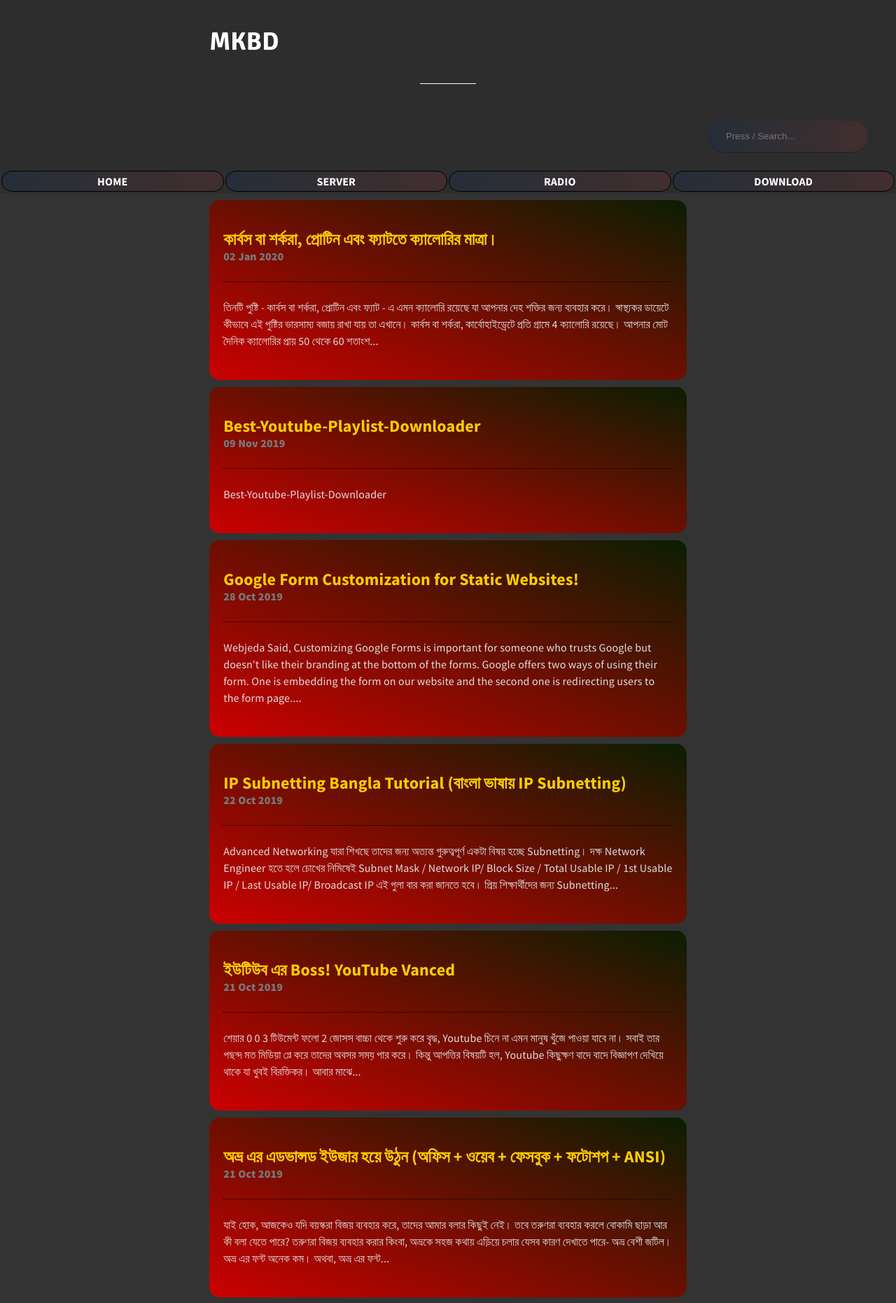
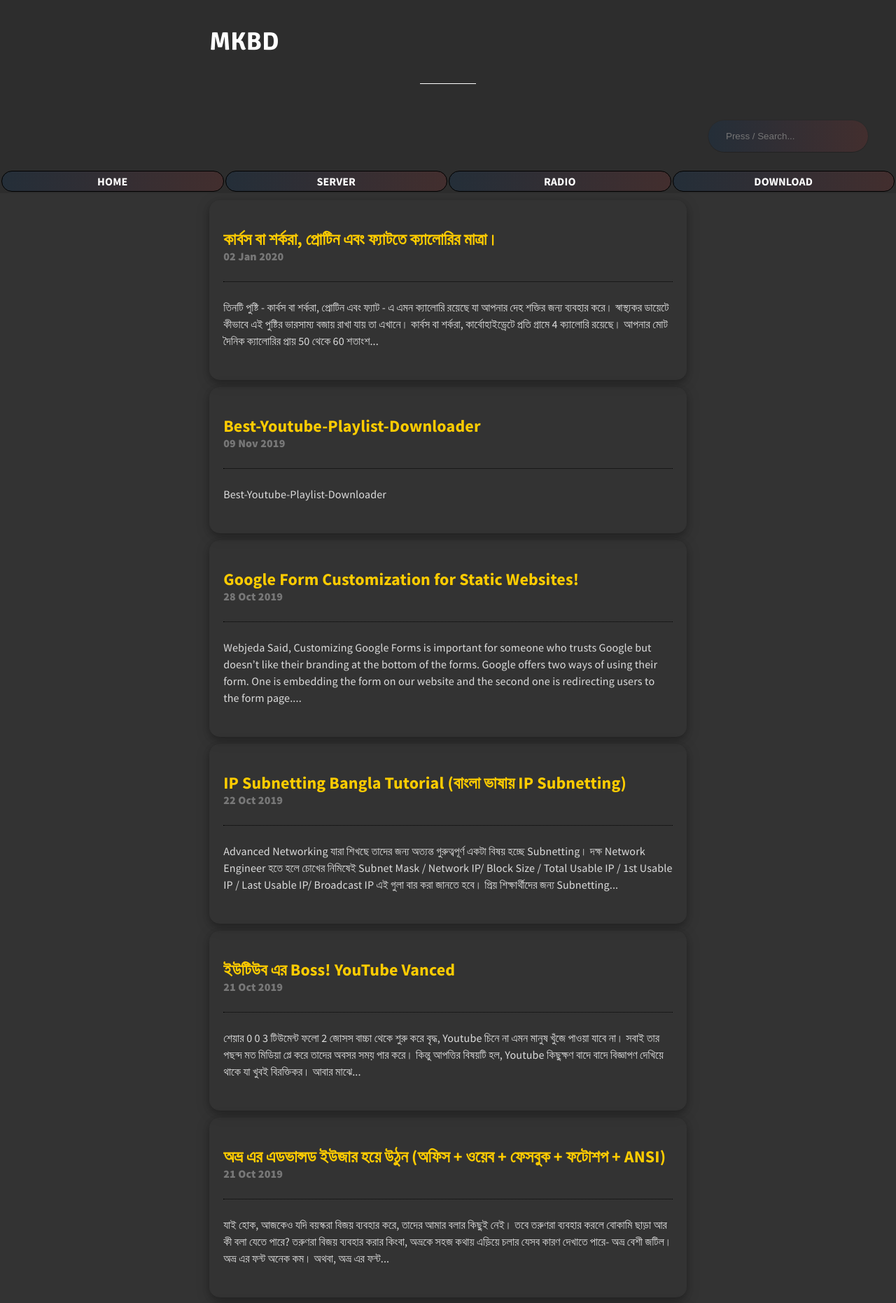
Before and after one commit to bdmilan/blog, a Jekyll site: the page built from index.html, in a window 1280 px wide. Shown: the top 1862 px of the page at 70% size. Built offline with Jekyll 4.4.1, drawn with Linux system fonts in a browser that asks for light colours; the list of posts is cut into pages by our own code.

Commit message:
Update layout.scss

```diff
--- a/_sass/layout.scss
+++ b/_sass/layout.scss
@@ -282,7 +282,7 @@ footer {
 /* article */
 
 .article {
-	background: linear-gradient(to bottom left, #0b1e02 0%, #cc0000 100%);
+	box-shadow: 0 4px 10px 0 rgba(0,0,0,0.2),0 4px 20px 0 rgba(0,0,0,0.19);
 	border-radius: 15px;
 	padding: 20px;
 	margin-top: 10px;
```
